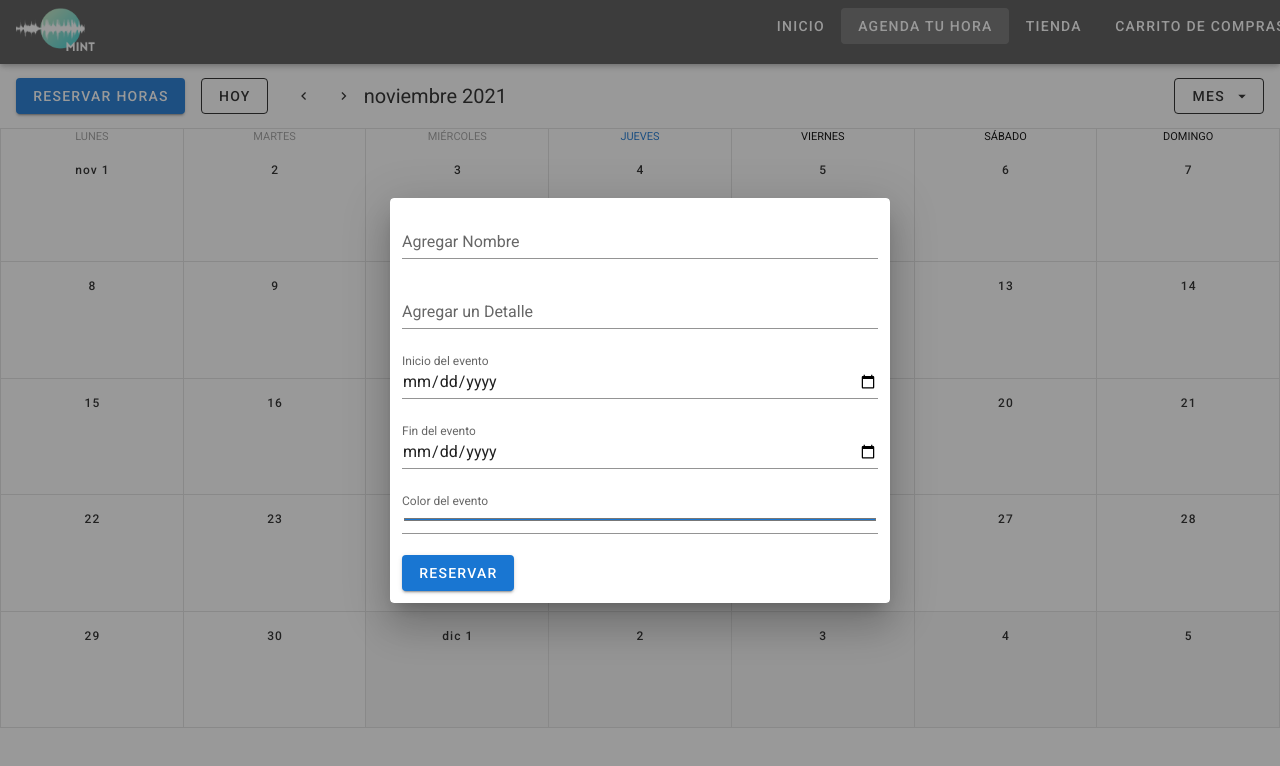
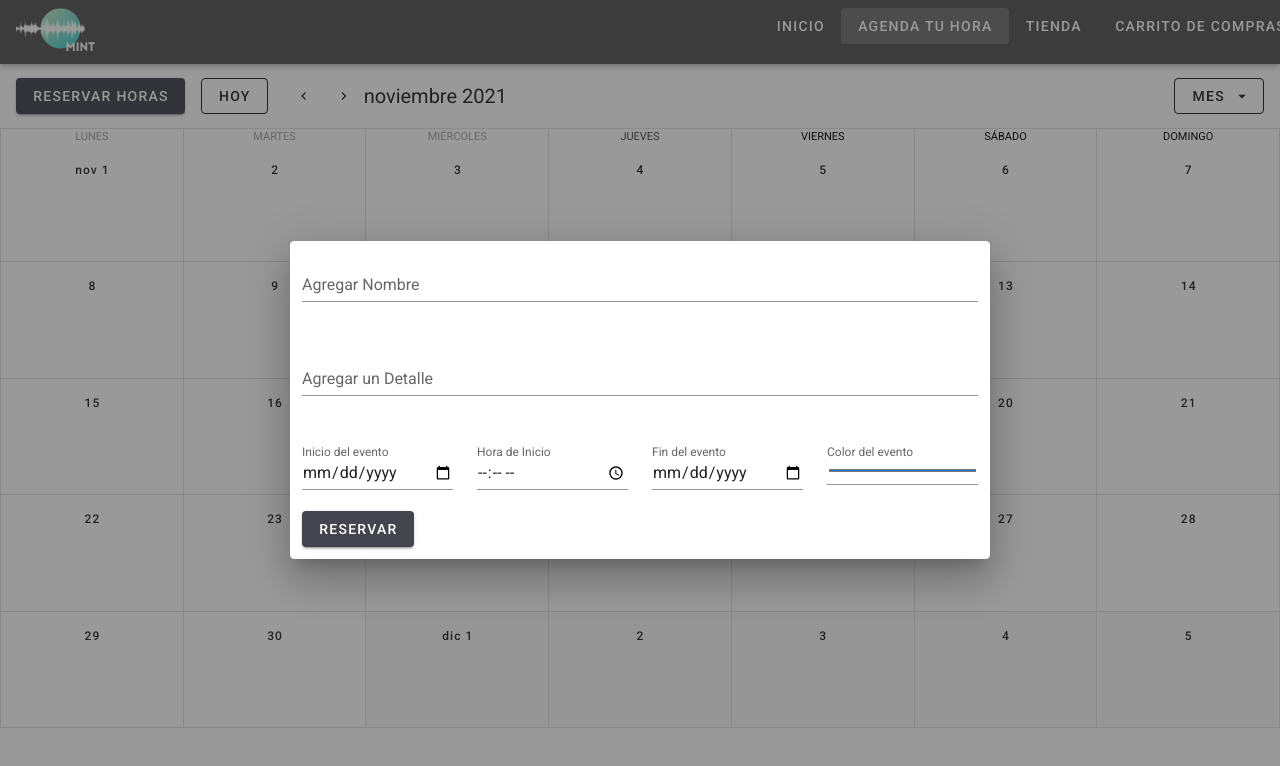
Before and after one commit to LucaBiottiFlores/p-estudios-mint, a Vue app: page /agendar-hora in a window 1280 px wide. Both pictures are taken after a click on the button "RESERVAR HORAS". Shown: the top 766 px of the page. Built offline with nearby package versions, Linux system fonts and the light colour scheme; no server answers; the database is empty.

Commit message:
Actualizando CRUD Calendario

```diff
--- a/src/plugins/vuetify.js
+++ b/src/plugins/vuetify.js
@@ -3,4 +3,15 @@ import Vuetify from 'vuetify/lib/framework'
 
 Vue.use(Vuetify)
 
-export default new Vuetify({})
+export default new Vuetify({
+  theme: {
+    themes: {
+      light: {
+        primary: '#a4f9c8', // Magic Mint
+        secondary: '#43444d', // Dark Liver
+        tertiary: '#ede8e8', // Isabelline
+        error: '#b71c1c'
+      }
+    }
+  }
+})
--- a/src/views/AppointmentCalendar.vue
+++ b/src/views/AppointmentCalendar.vue
@@ -4,7 +4,7 @@
       <v-sheet height="64">
         <v-toolbar flat color="white">
           <!-- Botón Agregar Evento Starts -->
-          <v-btn color="primary" dark class="mr-4" @click="dialog = true">
+          <v-btn color="secondary" dark class="mr-4" @click="dialog = true">
             Reservar Horas
           </v-btn>
           <!-- Botón Agregar Evento Ends -->
@@ -42,12 +42,13 @@
         <v-calendar
           ref="calendar"
           v-model="focus"
-          color="primary"
+          color="secondary"
           :events="events"
           :event-color="getEventColor"
           :event-margin-bottom="3"
           :now="today"
           :type="type"
+          :dark="false"
           @click:event="showEvent"
           @click:more="viewDay"
           @click:date="viewDay"
@@ -61,35 +62,64 @@
         ></v-calendar>
 
         <!-- Modal Agregar Evento -->
-        <v-dialog v-model="dialog" max-width="500">
+        <v-dialog v-model="dialog" max-width="700">
           <v-card>
             <v-container>
               <v-form @submit.prevent="addEvent">
-                <v-text-field type="text" label="Agregar Nombre" v-model="name">
+                <v-row>
+                  <v-col cols="12">
+                    <v-text-field
+                      type="text"
+                      label="Agregar Nombre"
+                      v-model="name"
+                    >
                     </v-text-field>
+                  </v-col>
+                  <v-col cols="12">
                     <v-text-field
                       type="text"
                       label="Agregar un Detalle"
                       v-model="details"
                     >
                     </v-text-field>
+                  </v-col>
+
+                  <v-col cols="12" md="3">
                     <v-text-field
                       type="date"
                       label="Inicio del evento"
                       v-model="start"
                     >
                     </v-text-field>
-                <v-text-field type="date" label="Fin del evento" v-model="end">
+                  </v-col>
+                  <v-col cols="12" md="3">
+                    <v-text-field
+                      type="time"
+                      label="Hora de Inicio"
+                      v-model="hour"
+                    >
                     </v-text-field>
+                  </v-col>
+                  <v-col cols="12" md="3">
+                    <v-text-field
+                      type="date"
+                      label="Fin del evento"
+                      v-model="end"
+                    >
+                    </v-text-field>
+                  </v-col>
+                  <v-col cols="12" md="3">
                     <v-text-field
                       type="color"
                       label="Color del evento"
                       v-model="color"
                     >
                     </v-text-field>
+                  </v-col>
+                </v-row>
                 <v-btn
                   type="submit"
-                  color="primary"
+                  color="secondary"
                   class="mr-4"
                   @click.stop="dialog = false"
                   >Reservar</v-btn
@@ -173,6 +203,8 @@ export default {
     },
     start: null,
     end: null,
+    hour: null,
+    numberOfHours: null,
     selectedEvent: {},
     selectedElement: null,
     selectedOpen: false,
@@ -226,14 +258,14 @@ export default {
     this.getEvents()
   },
   methods: {
-    async updateEvent(ev) {
+    async updateEvent(event) {
       try {
         await Firebase.firestore()
           .collection('appointments')
-          .doc(ev.id)
+          .doc(event.id)
           .update({
-            name: ev.name,
-            details: ev.details
+            name: event.name,
+            details: event.details
           })
 
         this.selectedOpen = false
@@ -245,11 +277,11 @@ export default {
     editEvent(id) {
       this.currentlyEditing = id
     },
-    async deleteEvent(ev) {
+    async deleteEvent(event) {
       try {
         await Firebase.firestore()
           .collection('appointments')
-          .doc(ev.id)
+          .doc(event.id)
           .delete()
         this.selectedOpen = false
         this.getEvents()
@@ -289,10 +321,9 @@ export default {
           .get()
         const events = []
 
-        snapshot.forEach((doc) => {
-          // console.log(doc.id);
-          let eventoData = doc.data()
-          eventoData.id = doc.id
+        snapshot.forEach((document) => {
+          let eventoData = document.data()
+          eventoData.id = document.id
           events.push(eventoData)
         })
 
@@ -346,3 +377,5 @@ export default {
   }
 }
 </script>
+
+<style scoped></style>
```
Lines whose indentation alone changed are shown as unchanged.
